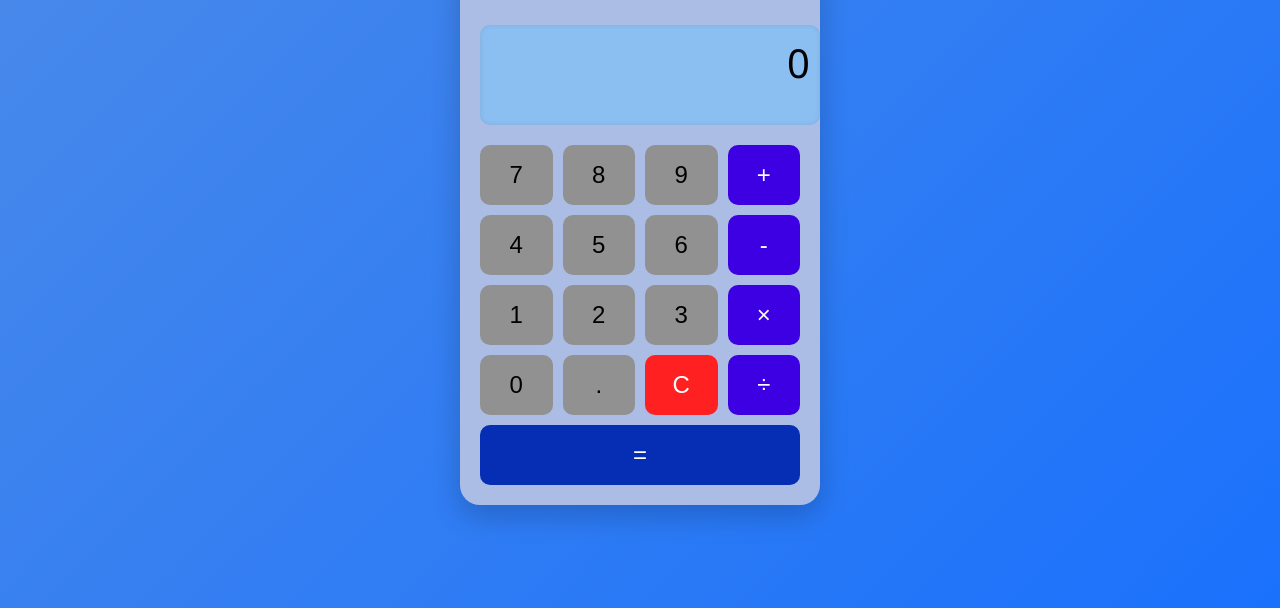
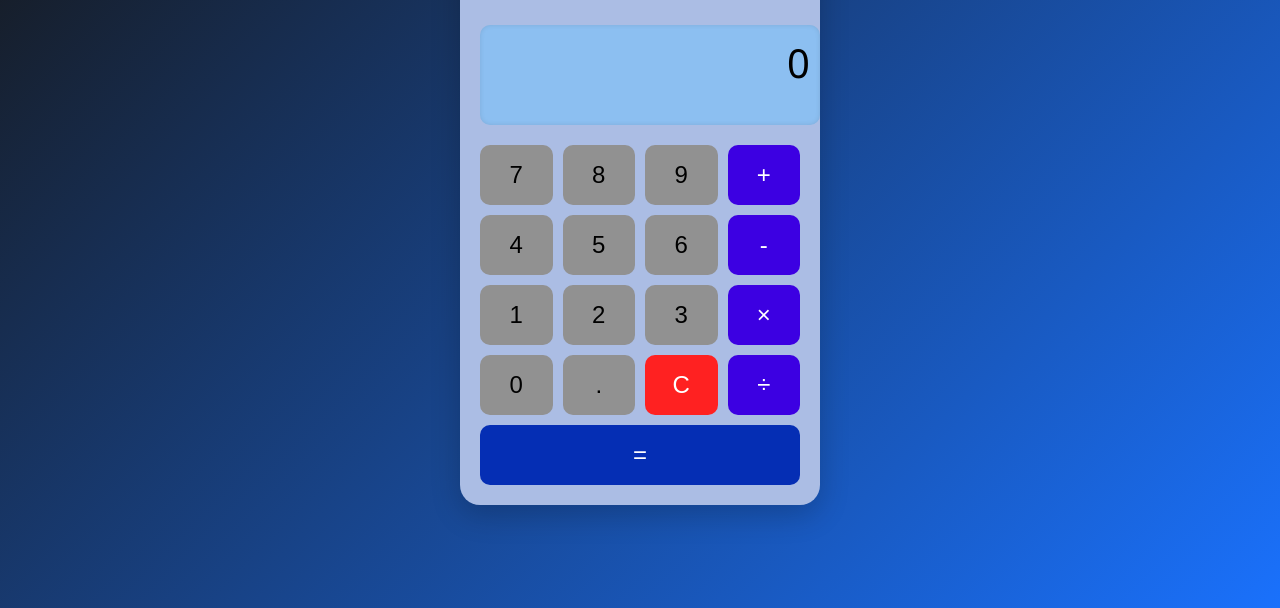
Before and after one commit to G-user1999/calculator, a website: page index.html in a window 1280 px wide. Shown: the part 192-800 px from the top of the page. Drawn offline with Linux system fonts and the light colour scheme.

Commit message:
Update styles.css

```diff
--- a/styles.css
+++ b/styles.css
@@ -19,7 +19,7 @@ body {
     margin: 0;
 
     /* Aplica um gradiente suave como plano de fundo */
-    background: linear-gradient(135deg, #4c8be9 0%, #1a71fc 100%);
+    background: linear-gradient(135deg, #161616 0%, #1a71fc 100%);
 }
 
 /* Estilo do container principal da calculadora */
```
